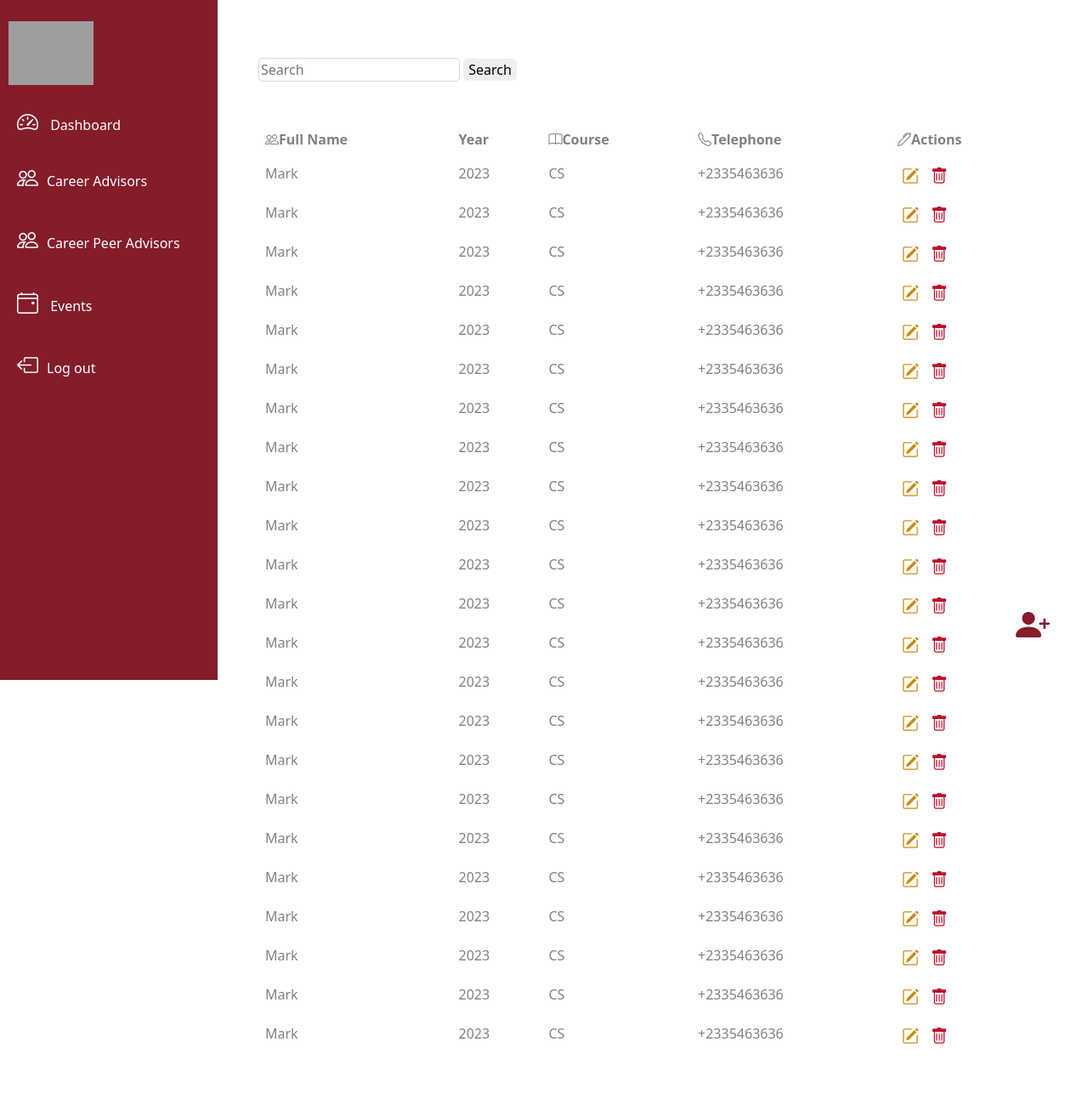
After one commit to Silas281/webtech-cassap, a PHP site: page /cpas.php in a window 1280 px wide. The commit adds this page. Shown: the whole page at 85% size. Run offline with PHP 8.4, Linux system fonts and the light colour scheme; some libraries are stand-ins or nearby versions; grey boxes are pictures that could not be loaded.

```diff
--- /dev/null
+++ b/admin-dashboard/cpas.php
@@ -0,0 +1,379 @@
+<?php
+/*
+*********************************************************************************
+A Web Site for Ashesi Career Services Department
+*********************************DASHBOARD***************************************
+Date started: 10th November, 2021
+Date completed:  November, 2021
+**********************************************************************************
+*/
+
+
+?>
+<!DOCTYPE html>
+<html lang="en">
+
+<head>
+    <meta charset="UTF-8">
+    <meta http-equiv="X-UA-Compatible" content="IE=edge">
+    <meta name="viewport" content="width=device-width, initial-scale=1.0">
+    <title>CASSAP|DASHBOARD</title>
+    <!--Styles.css-->
+    <link rel="stylesheet" href="styles.css?v=<?php echo time(); ?>">
+    <link rel="stylesheet" href="sidebar.css?v=<?php echo time(); ?>">
+    <!-- Bootstap CSS only -->
+    <link href="https://cdn.jsdelivr.net/npm/bootstrap@5.1.3/dist/css/bootstrap.min.css" rel="stylesheet"
+        integrity="sha384-1BmE4kWBq78iYhFldvKuhfTAU6auU8tT94WrHftjDbrCEXSU1oBoqyl2QvZ6jIW3" crossorigin="anonymous">
+    <!--Bootstrap Icons-->
+    <link rel="stylesheet" href="https://cdn.jsdelivr.net/npm/bootstrap-icons@1.7.0/font/bootstrap-icons.css">
+
+</head>
+
+<body>
+
+
+
+    <!--NAVBAR-->
+
+
+
+    <!--SIDEBAR-->
+    <?php require_once('sidebar.php') ?>
+
+    <div class="main-content">
+        <!--Search Form-->
+        <div class="search-c m-5">
+            <form action="" method="post">
+                <input type="text" placeholder="Search">
+                <button type="submit">Search</button>
+            </form>
+        </div>
+        <!--Container div for table-->
+        <div class="table-responsive m-5">
+            <table class="table table-hover table-responsive table-borderless">
+                <thead>
+                    <tr>
+                        <th><i class="bi bi-people"></i>Full Name</th>
+                        <th>Year</th>
+                        <th><i class="bi bi-book"></i>Course</th>
+                        <th><i class="bi bi-telephone"></i>Telephone</th>
+                        <th><i class="bi bi-pen"></i>Actions</th>
+                    </tr>
+                </thead>
+                <tbody>
+                    <tr>
+
+                        <td>Mark</td>
+                        <td>2023</td>
+                        <td>CS</td>
+                        <td>+2335463636</td>
+                        <td><a href="#"><i class="bi bi-pencil-square"></i></a> <a href="#"><i
+                                    class="bi bi-trash"></i></a></td>
+
+                    </tr>
+                    <tr>
+
+                        <td>Mark</td>
+                        <td>2023</td>
+                        <td>CS</td>
+                        <td>+2335463636</td>
+                        <td><a href="#"><i class="bi bi-pencil-square"></i></a> <a href="#"><i
+                                    class="bi bi-trash"></i></a></td>
+
+                    </tr>
+                    <tr>
+
+                        <td>Mark</td>
+                        <td>2023</td>
+                        <td>CS</td>
+                        <td>+2335463636</td>
+                        <td><a href="#"><i class="bi bi-pencil-square"></i></a> <a href="#"><i
+                                    class="bi bi-trash"></i></a></td>
+
+                    </tr>
+                    <tr>
+
+                        <td>Mark</td>
+                        <td>2023</td>
+                        <td>CS</td>
+                        <td>+2335463636</td>
+                        <td><a data-bs-toggle="modal" data-bs-target="#exampleModal"><i
+                                    class="bi bi-pencil-square"></i></a> <a href="#"><i class="bi bi-trash"></i></a>
+                        </td>
+                    </tr>
+                    <tr>
+
+                        <td>Mark</td>
+                        <td>2023</td>
+                        <td>CS</td>
+                        <td>+2335463636</td>
+                        <td><a href="#"><i class="bi bi-pencil-square"></i></a> <a href="#"><i
+                                    class="bi bi-trash"></i></a></td>
+
+                    </tr>
+                    <tr>
+
+                        <td>Mark</td>
+                        <td>2023</td>
+                        <td>CS</td>
+                        <td>+2335463636</td>
+                        <td><a href="#"><i class="bi bi-pencil-square"></i></a> <a href="#"><i
+                                    class="bi bi-trash"></i></a></td>
+
+                    </tr>
+                    <tr>
+
+                        <td>Mark</td>
+                        <td>2023</td>
+                        <td>CS</td>
+                        <td>+2335463636</td>
+                        <td><a href="#"><i class="bi bi-pencil-square"></i></a> <a href="#"><i
+                                    class="bi bi-trash"></i></a></td>
+
+                    </tr>
+                    <tr>
+
+                        <td>Mark</td>
+                        <td>2023</td>
+                        <td>CS</td>
+                        <td>+2335463636</td>
+                        <td><a data-bs-toggle="modal" data-bs-target="#exampleModal"><i
+                                    class="bi bi-pencil-square"></i></a> <a href="#"><i class="bi bi-trash"></i></a>
+                        </td>
+                    </tr>
+                    <tr>
+
+                        <td>Mark</td>
+                        <td>2023</td>
+                        <td>CS</td>
+                        <td>+2335463636</td>
+                        <td><a href="#"><i class="bi bi-pencil-square"></i></a> <a href="#"><i
+                                    class="bi bi-trash"></i></a></td>
+
+                    </tr>
+                    <tr>
+
+                        <td>Mark</td>
+                        <td>2023</td>
+                        <td>CS</td>
+                        <td>+2335463636</td>
+                        <td><a href="#"><i class="bi bi-pencil-square"></i></a> <a href="#"><i
+                                    class="bi bi-trash"></i></a></td>
+
+                    </tr>
+                    <tr>
+
+                        <td>Mark</td>
+                        <td>2023</td>
+                        <td>CS</td>
+                        <td>+2335463636</td>
+                        <td><a href="#"><i class="bi bi-pencil-square"></i></a> <a href="#"><i
+                                    class="bi bi-trash"></i></a></td>
+
+                    </tr>
+                    <tr>
+
+                        <td>Mark</td>
+                        <td>2023</td>
+                        <td>CS</td>
+                        <td>+2335463636</td>
+                        <td><a data-bs-toggle="modal" data-bs-target="#exampleModal"><i
+                                    class="bi bi-pencil-square"></i></a> <a href="#"><i class="bi bi-trash"></i></a>
+                        </td>
+                    </tr>
+                    <tr>
+
+                        <td>Mark</td>
+                        <td>2023</td>
+                        <td>CS</td>
+                        <td>+2335463636</td>
+                        <td><a href="#"><i class="bi bi-pencil-square"></i></a> <a href="#"><i
+                                    class="bi bi-trash"></i></a></td>
+
+                    </tr>
+                    <tr>
+
+                        <td>Mark</td>
+                        <td>2023</td>
+                        <td>CS</td>
+                        <td>+2335463636</td>
+                        <td><a href="#"><i class="bi bi-pencil-square"></i></a> <a href="#"><i
+                                    class="bi bi-trash"></i></a></td>
+
+                    </tr>
+                    <tr>
+
+                        <td>Mark</td>
+                        <td>2023</td>
+                        <td>CS</td>
+                        <td>+2335463636</td>
+                        <td><a href="#"><i class="bi bi-pencil-square"></i></a> <a href="#"><i
+                                    class="bi bi-trash"></i></a></td>
+
+                    </tr>
+                    <tr>
+
+                        <td>Mark</td>
+                        <td>2023</td>
+                        <td>CS</td>
+                        <td>+2335463636</td>
+                        <td><a data-bs-toggle="modal" data-bs-target="#exampleModal"><i
+                                    class="bi bi-pencil-square"></i></a> <a href="#"><i class="bi bi-trash"></i></a>
+                        </td>
+                    </tr>
+                    <tr>
+
+                        <td>Mark</td>
+                        <td>2023</td>
+                        <td>CS</td>
+                        <td>+2335463636</td>
+                        <td><a href="#"><i class="bi bi-pencil-square"></i></a> <a href="#"><i
+                                    class="bi bi-trash"></i></a></td>
+
+                    </tr>
+                    <tr>
+
+                        <td>Mark</td>
+                        <td>2023</td>
+                        <td>CS</td>
+                        <td>+2335463636</td>
+                        <td><a href="#"><i class="bi bi-pencil-square"></i></a> <a href="#"><i
+                                    class="bi bi-trash"></i></a></td>
+
+                    </tr>
+                    <tr>
+
+                        <td>Mark</td>
+                        <td>2023</td>
+                        <td>CS</td>
+                        <td>+2335463636</td>
+                        <td><a href="#"><i class="bi bi-pencil-square"></i></a> <a href="#"><i
+                                    class="bi bi-trash"></i></a></td>
+
+                    </tr>
+                    <tr>
+
+                        <td>Mark</td>
+                        <td>2023</td>
+                        <td>CS</td>
+                        <td>+2335463636</td>
+                        <td><a data-bs-toggle="modal" data-bs-target="#exampleModal"><i
+                                    class="bi bi-pencil-square"></i></a> <a href="#"><i class="bi bi-trash"></i></a>
+                        </td>
+                    </tr>
+                    <tr>
+
+                        <td>Mark</td>
+                        <td>2023</td>
+                        <td>CS</td>
+                        <td>+2335463636</td>
+                        <td><a href="#"><i class="bi bi-pencil-square"></i></a> <a href="#"><i
+                                    class="bi bi-trash"></i></a></td>
+
+                    </tr>
+                    <tr>
+
+                        <td>Mark</td>
+                        <td>2023</td>
+                        <td>CS</td>
+                        <td>+2335463636</td>
+                        <td><a href="#"><i class="bi bi-pencil-square"></i></a> <a href="#"><i
+                                    class="bi bi-trash"></i></a></td>
+
+                    </tr>
+                    <tr>
+
+                        <td>Mark</td>
+                        <td>2023</td>
+                        <td>CS</td>
+                        <td>+2335463636</td>
+                        <td><a href="#"><i class="bi bi-pencil-square"></i></a> <a href="#"><i
+                                    class="bi bi-trash"></i></a></td>
+
+                    </tr>
+
+
+                </tbody>
+            </table>
+        </div>
+
+        <div class="add-person">
+            <a title="Add a person" href="" id="add-btn" data-bs-toggle="modal" data-bs-target="#exampleModal"><i
+                    class="bi bi-person-plus-fill"></i></a>
+        </div>
+
+        <!-- Modal Form -->
+        <div class="modal fade" id="exampleModal" tabindex="-1" aria-labelledby="exampleModalLabel" aria-hidden="true">
+            <div class="modal-dialog">
+                <div class="modal-content">
+                    <div class="modal-header">
+                        <h5 class="modal-title px-5" id="exampleModalLabel">Add Event</h5>
+                        <button type="button" class="btn-close" data-bs-dismiss="modal" aria-label="Close"></button>
+                    </div>
+                    <div class="modal-body">
+                        <!--Form-->
+                        <form class="row g-3 px-5 px-2">
+                            <div class="col-md-12">
+                                <label for="inputName" class="form-label">Name</label>
+                                <input type="text" name="name" class="form-control" id="inputName">
+                            </div>
+                            <div class="col-md-12">
+                                <label for="emailInput" class="form-label">Emial</label>
+                                <input type="email" class="form-control" id="emailInput" name="email">
+                            </div>
+                            <div class="col-12">
+                                <label for="inputBio" class="form-label">Bio</label>
+                                <textarea name="bio" class="form-control" id="inputAddress" rows="3"
+                                    placeholder="A third year student intereted in ..."></textarea>
+                            </div>
+                            <div class="col-12">
+                                <label for="inputTel" class="form-label">Telephone Number</label>
+                                <input type="text" name="telephone" class="form-control" id="inputTel"
+                                    placeholder="+233542893998">
+                            </div>
+                            <div class="col-md-12">
+                                <label for="inputClass" class="form-label">Class</label>
+                                <input type="text" name="class" class="form-control" id="inputClass">
+                            </div>
+                            <div class="col-md-12">
+                                <label for="inputBookLink" class="form-label">Booking Link</label>
+                                <input type="url" name="booking-link" class="form-control" id="inputBookLink">
+                            </div>
+                            <div class="col-md-6">
+                                <label for="inputType" class="form-label">Type</label>
+                                <select id="inputType" name="type" class="form-select">
+                                    <option selected>Advisor</option>
+                                    <option>CPA</option>
+
+                                </select>
+                            </div>
+                            <div class="col-md-6">
+                                <label for="inputZip" class="form-label">Department</label>
+                                <select id="inputType" class="form-select" name="dept">
+                                    <option selected>CS</option>
+                                    <option>MIS</option>
+                                    <option>EE</option>
+                                    <option>BA</option>
+                                    <option>ME</option>
+                                    <option>CE</option>
+                                </select>
+                            </div>
+                            <button type="submit" class="btn btn-custum-color">Add Event</button>
+                        </form>
+                         <!--/Form-->
+                    </div>
+                </div>
+            </div>
+
+        </div> <!--/ Modal -->
+
+    </div>
+    <!-- /main -->
+
+    <!-- JavaScript Bundle with Popper -->
+    <script src="https://cdn.jsdelivr.net/npm/bootstrap@5.1.3/dist/js/bootstrap.bundle.min.js"
+        integrity="sha384-ka7Sk0Gln4gmtz2MlQnikT1wXgYsOg+OMhuP+IlRH9sENBO0LRn5q+8nbTov4+1p" crossorigin="anonymous">
+    </script>
+</body>
+
+</html>
--- a/sidebar.php
+++ b/admin-dashboard/sidebar.php
@@ -28,7 +28,7 @@ Date completed: 10th November, 2021
             <a class="nav-link" href="cpas.php"> <i class="bi bi-people"></i>Career Peer Advisors</a>
         </li>
         <li class="nav-item">
-            <a class="nav-link" href="#"><i class="bi bi-calendar4-event"></i> Events</a>
+            <a class="nav-link" href="events.php"><i class="bi bi-calendar4-event"></i> Events</a>
         </li>
 
         <li class="nav-item">
--- a/styles.css
+++ b/admin-dashboard/styles.css
@@ -184,7 +184,7 @@ CPAs SECTION
 }
 
 .search-c{
-    border-bottom: 1.5px solid rgb(192, 192, 192);
+    /* border-bottom: 1.5px solid rgb(192, 192, 192); */
     padding-top: 20px;
 }
 
@@ -204,3 +204,7 @@ CPAs SECTION
     border-radius: 5px;
     border: none;
 }
+.btn-custum-color{
+    background-color: #851c2a !important;
+    color: #fff !important;
+}
```
Also changed, not shown: admin-dashboard/advisors.php (renamed from cpas.php, +27 -23 lines), admin-dashboard/events.php (renamed from advisors.php, +9 -11 lines), admin-dashboard/README.md (renamed from README.md), admin-dashboard/addperson.php (renamed from addperson.php), admin-dashboard/csd.sql (renamed from csd.sql), admin-dashboard/dashboard.php (renamed from dashboard.php), admin-dashboard/sidebar.css (renamed from sidebar.css).
